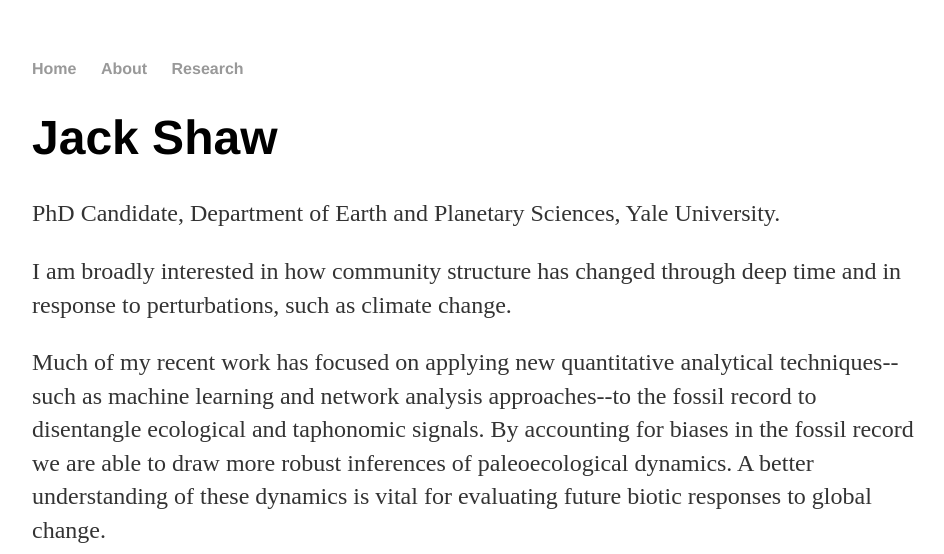
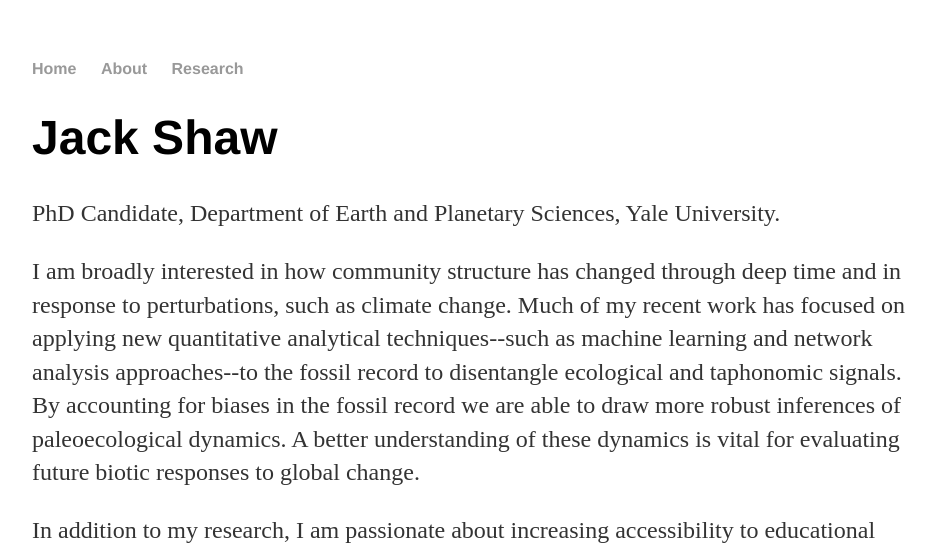
Before and after one commit to jackolivershaw/jackolivershaw.github.io, a Jekyll site: the page built from index.html, in a window 1280 px wide. Shown: the top 554 px of the page, without its empty margins (160-1104 px from the left). Built offline with Jekyll 4.4.1, drawn with Linux system fonts in a browser that asks for light colours; some of the changed text lies outside the part shown.

Commit message:
Update index.html

```diff
--- a/index.html
+++ b/index.html
@@ -5,10 +5,8 @@
 <div class="blurb">
 	<h1>Jack Shaw</h1>
 	<p>PhD Candidate, Department of Earth and Planetary Sciences, Yale University.</p>
-	<p>I am broadly interested in how community structure has changed through deep time and in response to perturbations, such as climate change.</p>
-	<p>Much of my recent work has focused on applying new quantitative analytical techniques--such as machine learning and network analysis approaches--to the fossil record to disentangle ecological and taphonomic signals. By accounting for biases in the fossil record we are able to draw more robust inferences of paleoecological dynamics. A better understanding of these dynamics is vital for evaluating future biotic responses to global change.</p>
-	<p></p>
-	<p></p>
+	<p>I am broadly interested in how community structure has changed through deep time and in response to perturbations, such as climate change. Much of my recent work has focused on applying new quantitative analytical techniques--such as machine learning and network analysis approaches--to the fossil record to disentangle ecological and taphonomic signals. By accounting for biases in the fossil record we are able to draw more robust inferences of paleoecological dynamics. A better understanding of these dynamics is vital for evaluating future biotic responses to global change.</p>
+	<p>In addition to my research, I am passionate about increasing accessibility to educational opportunities. Back in 2012 I took part in a Fulbright-led social mobility program aiming to support underrepresented groups in securing admission and financial support at US colleges. Through the program--and resultant experiences as a college student in the US--I developed a keen interest in increasing diversity and inclusivity in the undergraduate and graduate admissions process. Feel free to drop me an email if I can help you out in any way.</p>
 
 	<img src="https://lh3.googleusercontent.com/pw/ACtC-3eoZtP1stOZsC2uNa6aSz8G9TtnyS57mSmzzoEwPqlRTa4QGC6NRdA1HaWzj1DRJmP2Zc6Adx_stD0wdIuxtiWSZvqY7-LS_wnUTSCRtzg3XaOqQ7LXiZKS-Nc_tzcE081HsIuHHv9M3qZP4kmIMpzqpA=w1239-h929-no?authuser=0" alt="about" width="600" height="400">
 	<p><em>A random photo of White Sands, New Mexico, because (1) cur non and (2) sediments(?).</em></p>
```
